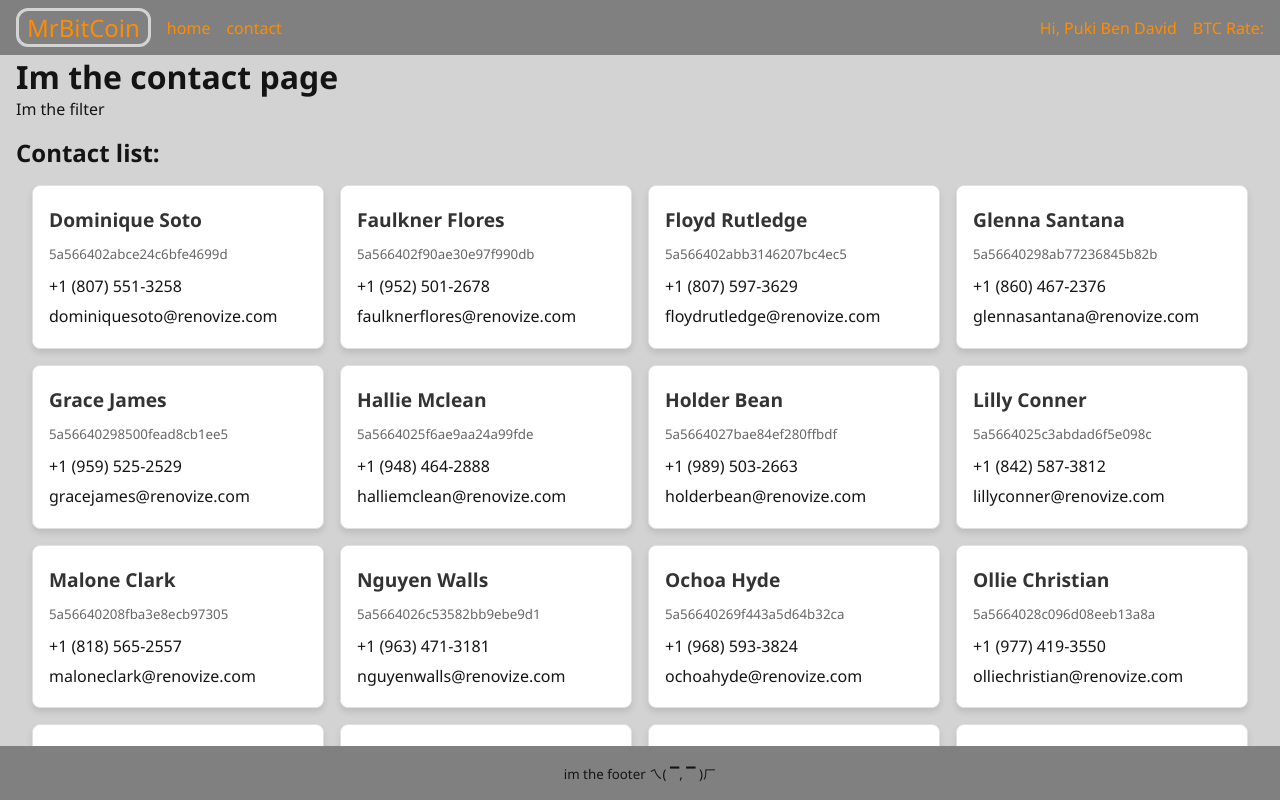
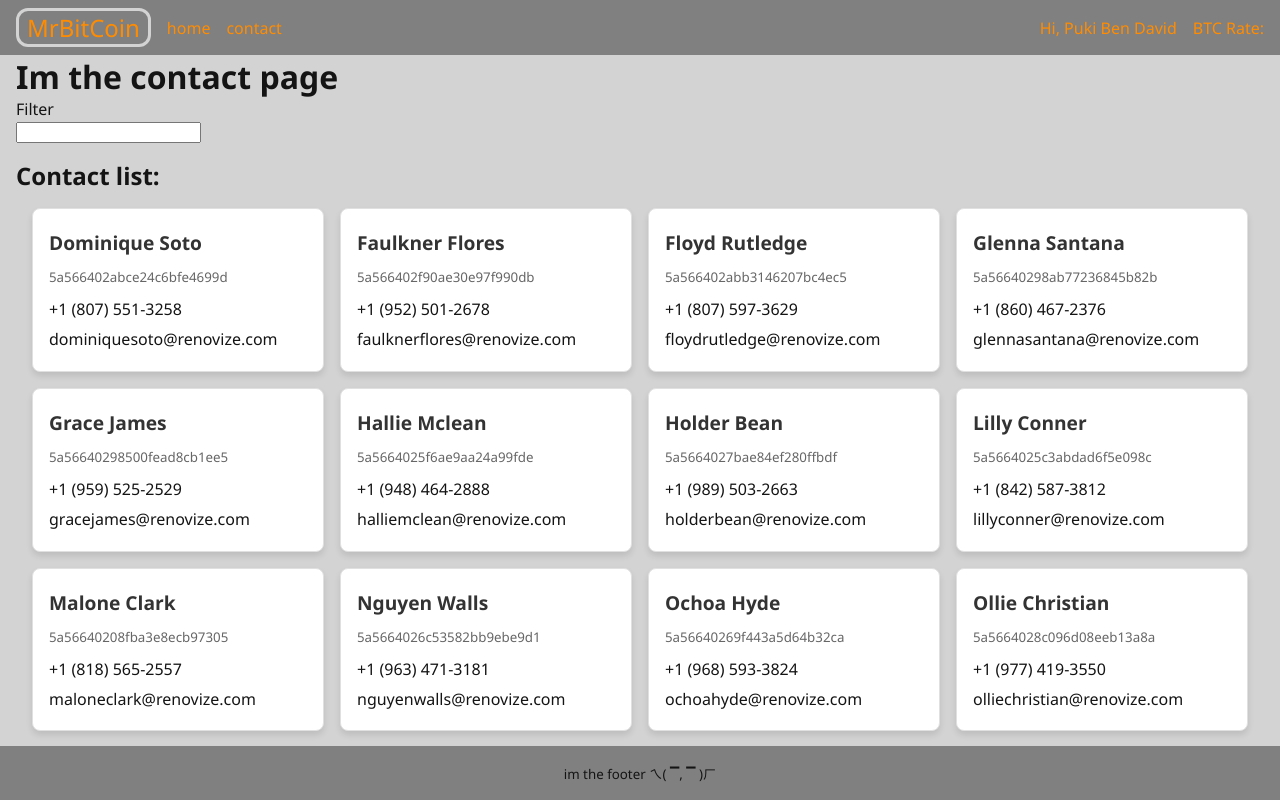
Before and after one commit to kNoCoding/MrBitCoin, a Vue app in the folder MrBitCoin/: page /#/contact in a window 1280 px wide. Built offline with nearby package versions, Linux system fonts and the light colour scheme; no server answers.

Commit message:
Implement ContactFilter.vue

```diff
--- a/MrBitCoin/src/components/ContactFilter.vue
+++ b/MrBitCoin/src/components/ContactFilter.vue
@@ -1,9 +1,23 @@
 <template>
-    <p class="contact-filter">Im the filter</p>
+    <section class="contact-filter">
+        <p>Filter</p>
+        <input type="text" @input="onFilter" v-model="filterBy.txt">
+    </section>
 </template>
 
 <script>
-
+export default {
+    data() {
+        return {
+            filterBy: { txt: '' }
+        }
+    },
+    methods: {
+        onFilter() {
+            this.$emit('filter', this.filterBy)
+        }
+    }
+}
 </script>
 
 <style scoped>
--- a/MrBitCoin/src/router/index.js
+++ b/MrBitCoin/src/router/index.js
@@ -12,7 +12,7 @@ const router = createRouter({
     {
       path: '/contact',
       name: 'contact',
-      component: () => import('../views/Contact.vue')
+      component: () => import('../views/ContactIndex.vue')
     },
   ]
 })
--- a/MrBitCoin/src/views/Contact.vue
+++ b/MrBitCoin/src/views/ContactIndex.vue
@@ -1,13 +1,3 @@
-<template>
-    <main>
-
-        <h1>Im the contact page</h1>
-
-        <ContactFilter />
-        <ContactList v-if="contacts" :contacts="filteredContacts" />
-    </main>
-</template>
-
 <script >
 import ContactFilter from '@/components/ContactFilter.vue'
 import ContactList from '@/components/ContactList.vue'
@@ -44,6 +34,16 @@ export default {
 
 </script>
 
+<template>
+    <main>
+
+        <h1>Im the contact page</h1>
+
+        <ContactFilter @filter="filterContacts"/>
+        <ContactList v-if="contacts" :contacts="filteredContacts" />
+    </main>
+</template>
+
 <style scoped>
 main {
     overflow-y: auto;
```
